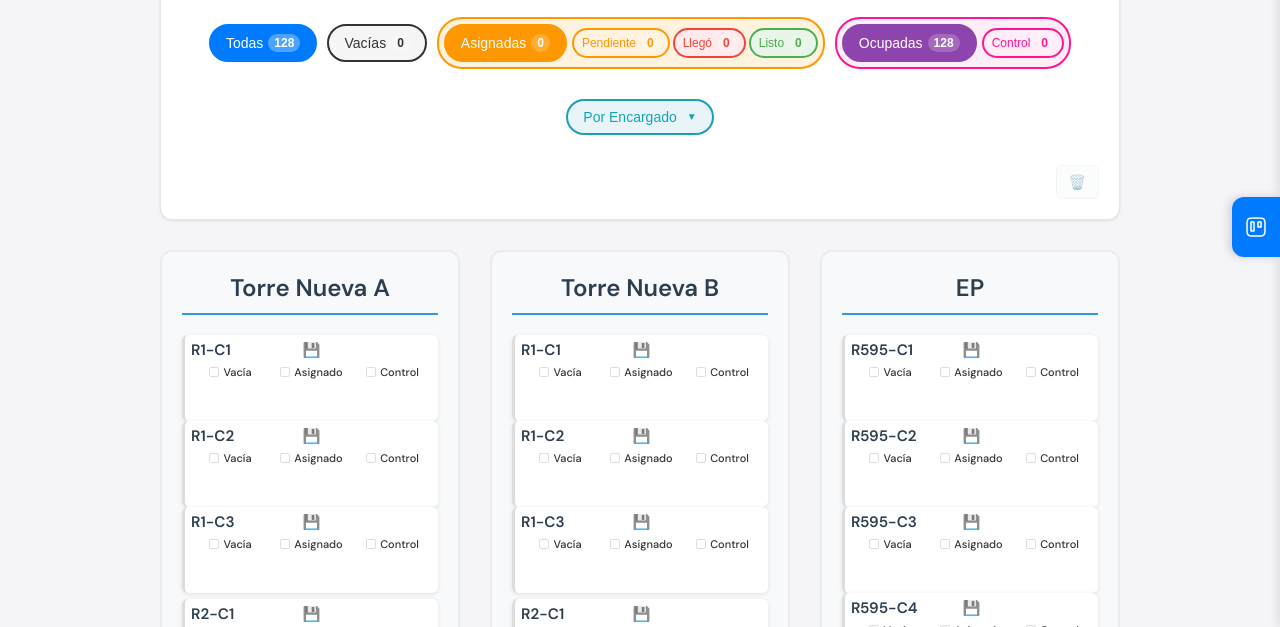
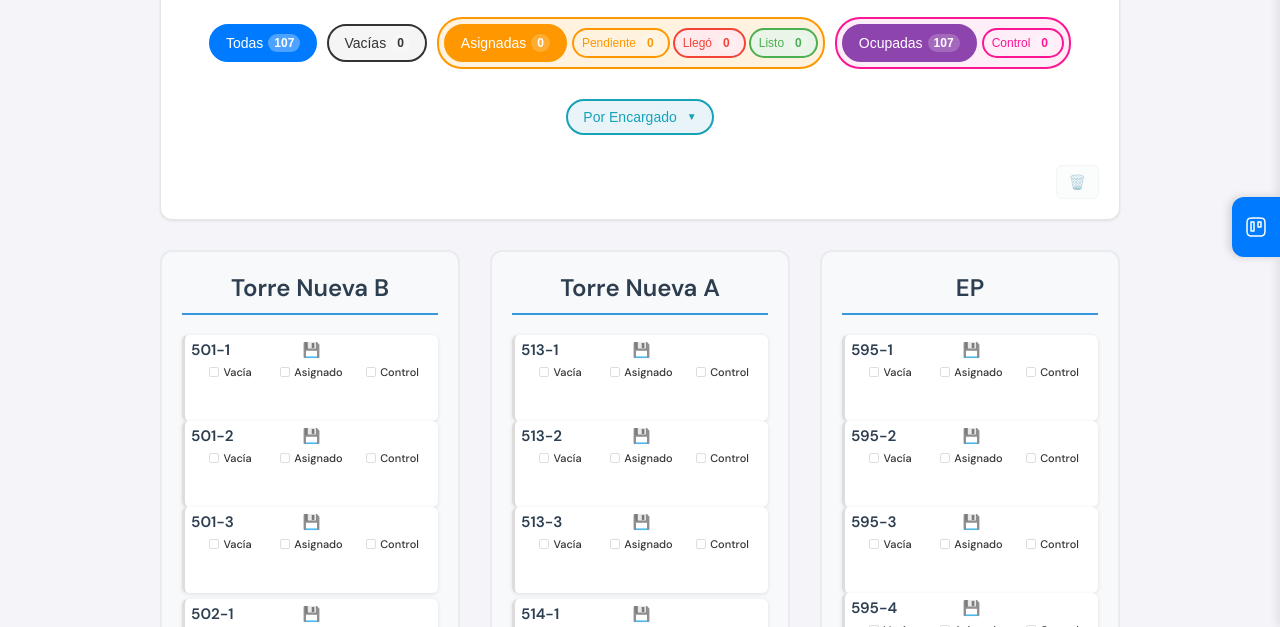
Before and after one commit to NotionMedufro/gestor-de-turno-medico, a plain HTML site: page index.html in a window 1280 px wide. Shown: the part 173-800 px from the top of the page. Drawn offline with Linux system fonts and the light colour scheme.

Commit message:
Actualizar nomenclatura de salas y torres
- Intercambiar títulos: Torre Nueva A ↔ Torre Nueva B
- Torre A (ahora B): salas 501-512 con formato 520-1
- Torre B (ahora A): salas 513-529 con formato 525-3
- EP: mantener formato 598-1
- Cambiar formato de camas de R520-C1 a 520-1

```diff
--- a/index.html
+++ b/index.html
@@ -253,14 +253,14 @@
             <div class="towers-grid">
                 <!-- Torre Nueva A -->
                 <div class="tower" id="tower-container-a">
-                    <h2 class="tower-title" data-tower="tower-a">Torre Nueva A</h2>
+                    <h2 class="tower-title" data-tower="tower-a">Torre Nueva B</h2>
                     <div class="tower-summary" id="summary-tower-a" style="display: none;"></div>
                     <div class="rooms-grid" id="tower-a"></div>
                 </div>
 
                 <!-- Torre Nueva B -->
                 <div class="tower" id="tower-container-b">
-                    <h2 class="tower-title" data-tower="tower-b">Torre Nueva B</h2>
+                    <h2 class="tower-title" data-tower="tower-b">Torre Nueva A</h2>
                     <div class="tower-summary" id="summary-tower-b" style="display: none;"></div>
                     <div class="rooms-grid" id="tower-b"></div>
                 </div>
--- a/script.js
+++ b/script.js
@@ -2,8 +2,8 @@
 class IngresoControlManager {
     constructor() {
         this.towers = {
-            'tower-a': { name: 'Torre Nueva A', rooms: 18, beds: 3 },
-            'tower-b': { name: 'Torre Nueva B', rooms: 18, beds: 3 },
+            'tower-a': { name: 'Torre Nueva B', rooms: 12, beds: 3, startRoom: 501 },
+            'tower-b': { name: 'Torre Nueva A', rooms: 17, beds: 3, startRoom: 513 },
             'tower-ep': { name: 'EP', rooms: 5, beds: 4, startRoom: 595 }
         };
         this.allBlocks = [];
@@ -47,7 +47,7 @@ class IngresoControlManager {
                     const blockHTML = `
                         <div class="block-container" id="container-${blockId}" data-type="empty" data-tower="${towerId}" data-room="${roomNumber}" data-bed="${bed}">
                             <div class="block-header">
-                                <h3>R${roomNumber}-C${bed}</h3>
+                                <h3>${roomNumber}-${bed}</h3>
                                 <span class="save-indicator" id="indicator-${blockId}">💾</span>
                             </div>
                             <div class="block-content" id="block-${blockId}">
```
